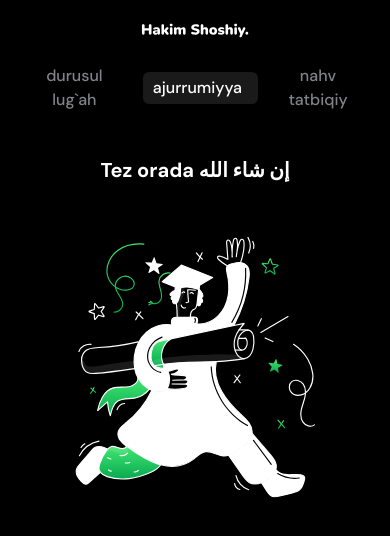
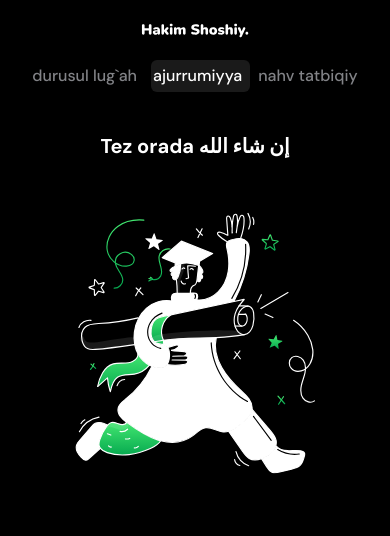
Before and after one commit to SaburovBabur/shoshiy.yasiin.uz, a Next.js app: page /ajurrumiyya in a window 390 px wide. Shown: the top 536 px of the page. Built offline with nearby package versions, Linux system fonts and the light colour scheme.

Commit message:
Update header responsivness

```diff
--- a/src/components/Header/index.tsx
+++ b/src/components/Header/index.tsx
@@ -40,7 +40,7 @@ function Header({ children }: HeaderProps) {
 					tabs={[
 						{
 							jsx: (
-								<Link href={`/durusul-lugah`} className="px-4 py-1 block">
+								<Link href={`/durusul-lugah`} className="px-2 py-1 md:px-4 md:py-1 block">
 									durusul lug`ah
 								</Link>
 							),
@@ -48,7 +48,7 @@ function Header({ children }: HeaderProps) {
 						},
 						{
 							jsx: (
-								<Link href={`/ajurrumiyya`} className="px-4 py-1 block">
+								<Link href={`/ajurrumiyya`} className="px-2 py-1 md:px-4 md:py-1 block">
 									ajurrumiyya
 								</Link>
 							),
@@ -56,7 +56,7 @@ function Header({ children }: HeaderProps) {
 						},
 						{
 							jsx: (
-								<Link href={`/nahv-tatbiqiy`} className="px-4 py-1 block">
+								<Link href={`/nahv-tatbiqiy`} className="px-2 py-1 md:px-4 md:py-1 block">
 									nahv tatbiqiy
 								</Link>
 							),
```
